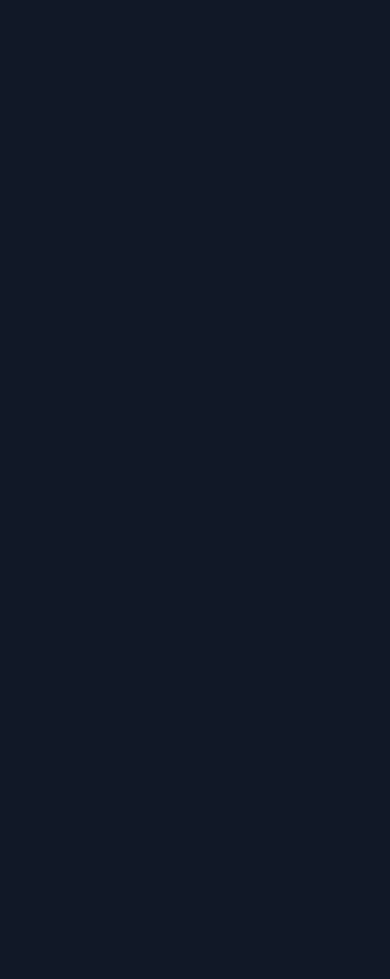
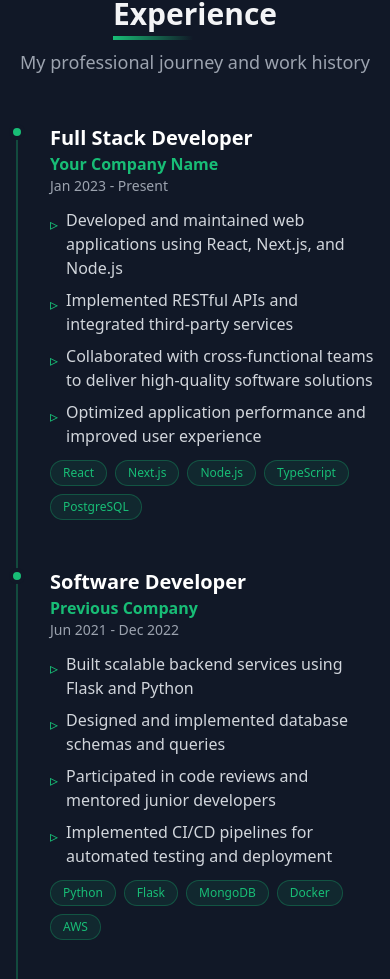
Before and after one commit to JNikolo/jnikolo.github.io, a Next.js app: page / in a window 390 px wide. Shown: the part 1017-1996 px from the top of the page. Before the commit the page ends 948 px from the top, so only its background shows below. Built offline with nearby package versions, Linux system fonts and the light colour scheme.

Commit message:
add experience section template

```diff
--- /dev/null
+++ b/src/app/components/experience/Experience.tsx
@@ -0,0 +1,124 @@
+"use client";
+
+interface ExperienceItemProps {
+  title: string;
+  company: string;
+  period: string;
+  description: string[];
+  technologies: string[];
+}
+
+function ExperienceItem({
+  title,
+  company,
+  period,
+  description,
+  technologies,
+}: ExperienceItemProps) {
+  return (
+    <div className="relative pl-8 pb-12 border-l-2 border-emerald/30 last:pb-0">
+      {/* Timeline dot */}
+      <div className="absolute -left-[9px] top-0 w-4 h-4 rounded-full bg-emerald border-4 border-night dark:border-gray-900"></div>
+
+      <div className="space-y-3">
+        <div>
+          <h3 className="text-xl sm:text-2xl font-bold text-white">{title}</h3>
+          <p className="text-emerald font-semibold">{company}</p>
+          <p className="text-sm text-gray-400">{period}</p>
+        </div>
+
+        <ul className="space-y-2">
+          {description.map((item, index) => (
+            <li key={index} className="text-gray-300 flex items-start">
+              <span className="text-emerald mr-2 mt-1">▹</span>
+              <span>{item}</span>
+            </li>
+          ))}
+        </ul>
+
+        <div className="flex flex-wrap gap-2">
+          {technologies.map((tech) => (
+            <span
+              key={tech}
+              className="px-3 py-1 text-xs sm:text-sm bg-emerald/10 text-emerald rounded-full border border-emerald/30"
+            >
+              {tech}
+            </span>
+          ))}
+        </div>
+      </div>
+    </div>
+  );
+}
+
+export function Experience() {
+  const experiences: ExperienceItemProps[] = [
+    {
+      title: "Full Stack Developer",
+      company: "Your Company Name",
+      period: "Jan 2023 - Present",
+      description: [
+        "Developed and maintained web applications using React, Next.js, and Node.js",
+        "Implemented RESTful APIs and integrated third-party services",
+        "Collaborated with cross-functional teams to deliver high-quality software solutions",
+        "Optimized application performance and improved user experience",
+      ],
+      technologies: ["React", "Next.js", "Node.js", "TypeScript", "PostgreSQL"],
+    },
+    {
+      title: "Software Developer",
+      company: "Previous Company",
+      period: "Jun 2021 - Dec 2022",
+      description: [
+        "Built scalable backend services using Flask and Python",
+        "Designed and implemented database schemas and queries",
+        "Participated in code reviews and mentored junior developers",
+        "Implemented CI/CD pipelines for automated testing and deployment",
+      ],
+      technologies: ["Python", "Flask", "MongoDB", "Docker", "AWS"],
+    },
+    {
+      title: "Junior Developer",
+      company: "Startup Company",
+      period: "Jan 2020 - May 2021",
+      description: [
+        "Developed responsive web interfaces using modern JavaScript frameworks",
+        "Integrated frontend applications with backend APIs",
+        "Participated in agile development processes and sprint planning",
+        "Contributed to open-source projects and internal tools",
+      ],
+      technologies: ["JavaScript", "React", "HTML/CSS", "Git"],
+    },
+  ];
+
+  return (
+    <section
+      id="experience"
+      className="py-16 sm:py-24 bg-night dark:bg-gray-900"
+    >
+      <div className="container mx-auto px-4 sm:px-6">
+        <div className="max-w-4xl mx-auto">
+          {/* Section Header */}
+          <div className="mb-12 text-center lg:text-left">
+            <h2 className="text-3xl sm:text-4xl lg:text-5xl font-bold mb-4">
+              <span className="relative inline-block">
+                Experience
+                <span className="absolute -bottom-2 left-0 w-20 h-1 bg-gradient-to-r from-emerald to-transparent"></span>
+              </span>
+            </h2>
+            <p className="text-gray-400 text-lg">
+              My professional journey and work history
+            </p>
+          </div>
+
+          {/* Timeline */}
+          <div className="mt-8">
+            {experiences.map((exp, index) => (
+              <ExperienceItem key={index} {...exp} />
+            ))}
+          </div>
+        </div>
+      </div>
+    </section>
+  );
+}
--- a/src/app/components/hero/Hero.tsx
+++ b/src/app/components/hero/Hero.tsx
@@ -6,8 +6,8 @@ import { TiDocumentText } from "react-icons/ti";
 
 export function Hero() {
   return (
-    <div className="relative min-h-screen">
-      <div className="container mx-auto px-4 sm:px-6 py-16 sm:py-24 lg:py-32 relative z-10">
+    <section id="home" className="relative min-h-screen flex items-center">
+      <div className="container mx-auto px-4 sm:px-6 py-16 sm:py-24 lg:py-32 relative z-10 w-full">
         <div className="flex flex-col lg:flex-row items-center justify-between gap-8 lg:gap-12">
           {/* Main Content */}
           <div className="space-y-6 w-full lg:w-1/2 text-center lg:text-left">
@@ -74,6 +74,6 @@ export function Hero() {
           </div>
         </div>
       </div>
-    </div>
+    </section>
   );
 }
--- a/src/app/components/navigation/NavLinks.tsx
+++ b/src/app/components/navigation/NavLinks.tsx
@@ -1,17 +1,31 @@
-import Link from "next/link";
+export function NavLinks() {
+  const scrollToSection = (sectionId: string) => {
+    const element = document.getElementById(sectionId);
+    if (element) {
+      element.scrollIntoView({ behavior: "smooth" });
+    }
+  };
 
-export function NavLinks() {
   return (
     <div className="flex items-center justify-center gap-4 sm:gap-6 text-sm sm:text-base">
-      <Link href="/" className="hover:text-emerald transition-colors">
+      <button
+        onClick={() => scrollToSection("home")}
+        className="hover:text-emerald transition-colors"
+      >
         Home
-      </Link>
-      <Link href="/about" className="hover:text-emerald transition-colors">
+      </button>
+      <button
+        onClick={() => scrollToSection("experience")}
+        className="hover:text-emerald transition-colors"
+      >
         Experience
-      </Link>
-      <Link href="/projects" className="hover:text-emerald transition-colors">
+      </button>
+      <button
+        onClick={() => scrollToSection("projects")}
+        className="hover:text-emerald transition-colors"
+      >
         Projects
-      </Link>
+      </button>
     </div>
   );
 }
--- a/src/app/components/navigation/Navbar.tsx
+++ b/src/app/components/navigation/Navbar.tsx
@@ -8,7 +8,7 @@ export function Navbar() {
   const { isDark, toggle, mounted } = useDarkMode();
 
   return (
-    <nav className="w-full px-4 py-4">
+    <nav className="sticky top-0 z-50 w-full px-4 py-4 bg-night/80 dark:bg-gray-900/80 backdrop-blur-md border-b border-gray-800">
       <div className="container mx-auto flex flex-col sm:flex-row items-center justify-between gap-4">
         {/* Logo/Brand - could be added here in the future */}
         <div className="hidden sm:block sm:w-1/3"></div>
--- a/src/app/page.tsx
+++ b/src/app/page.tsx
@@ -1,12 +1,13 @@
-import Image from "next/image";
 import { Navbar } from "./components/navigation/Navbar";
 import { Hero } from "./components/hero/Hero";
+import { Experience } from "./components/experience/Experience";
 
 export default function Home() {
   return (
     <>
       <Navbar />
       <Hero />
+      <Experience />
     </>
   );
 }
```
